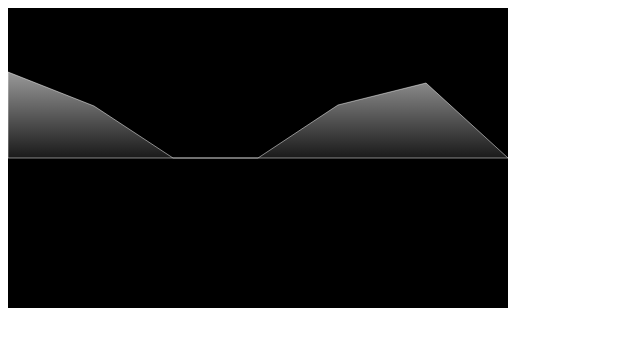
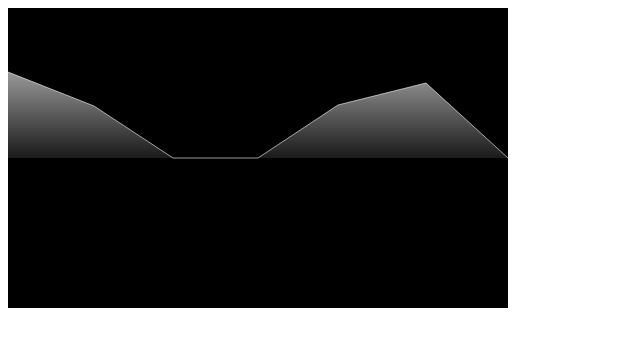
Before and after one commit to yinyehai/test, a plain HTML site: page lxjb/index.html in a window 1280 px wide. Shown: the full height of the page, 0-640 px from the left. Drawn offline with Linux system fonts and the light colour scheme.

Commit message:
lxjb
lxjb

```diff
--- a/lxjb/index.html
+++ b/lxjb/index.html
@@ -7,6 +7,7 @@
 
 <body>
 <canvas id="canvas1" width="500" height="300"></canvas>
+
 <script>
 	var canvas1 = document.getElementById('canvas1');
 	var ctx = canvas1.getContext('2d');
@@ -19,7 +20,7 @@
 	ctx.fill();
 	ctx.restore();
 
-
+	//菱形渐变
 	ctx.save();
 	//绘制菱形
 	ctx.beginPath();
@@ -39,10 +40,22 @@
 	//填充渐变
 	ctx.fillStyle = grd;
 	ctx.fill();
+	ctx.restore();
+
 	//描边
-	ctx.strokeStyle = "rgba(255,255,255,.5)";
+	//绘制线条
+	ctx.beginPath();
+	ctx.moveTo(0,64);
+	ctx.lineTo(86,98);
+	ctx.lineTo(165,150);
+	ctx.lineTo(250,150);
+	ctx.lineTo(330,97);
+	ctx.lineTo(418,75);
+	ctx.lineTo(500,150);
+	//描边
+	ctx.strokeStyle = "rgba(255,255,255,.6)";
 	ctx.stroke();
-	ctx.restore();
 </script>
+
 </body>
 </html>
```
